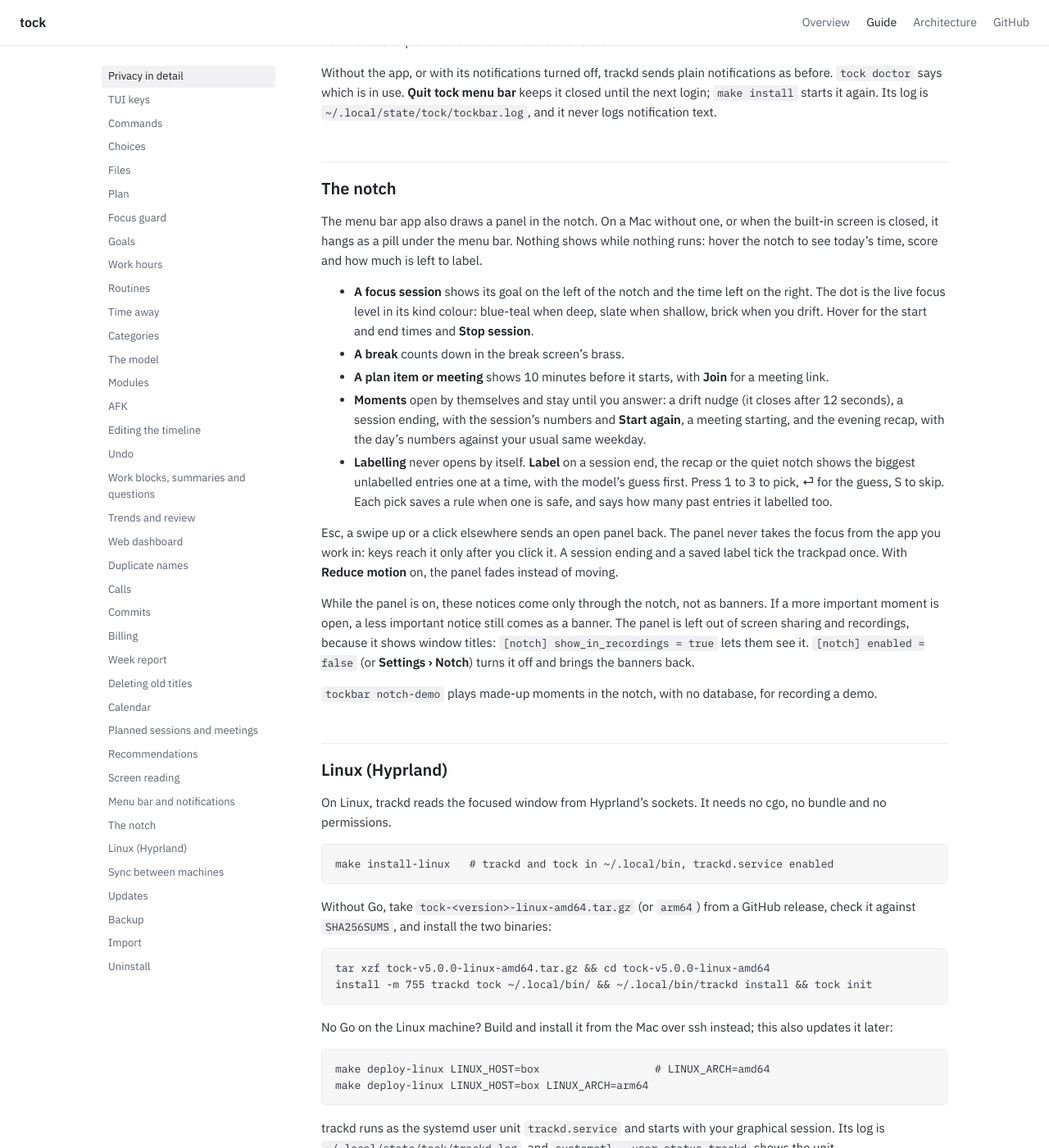
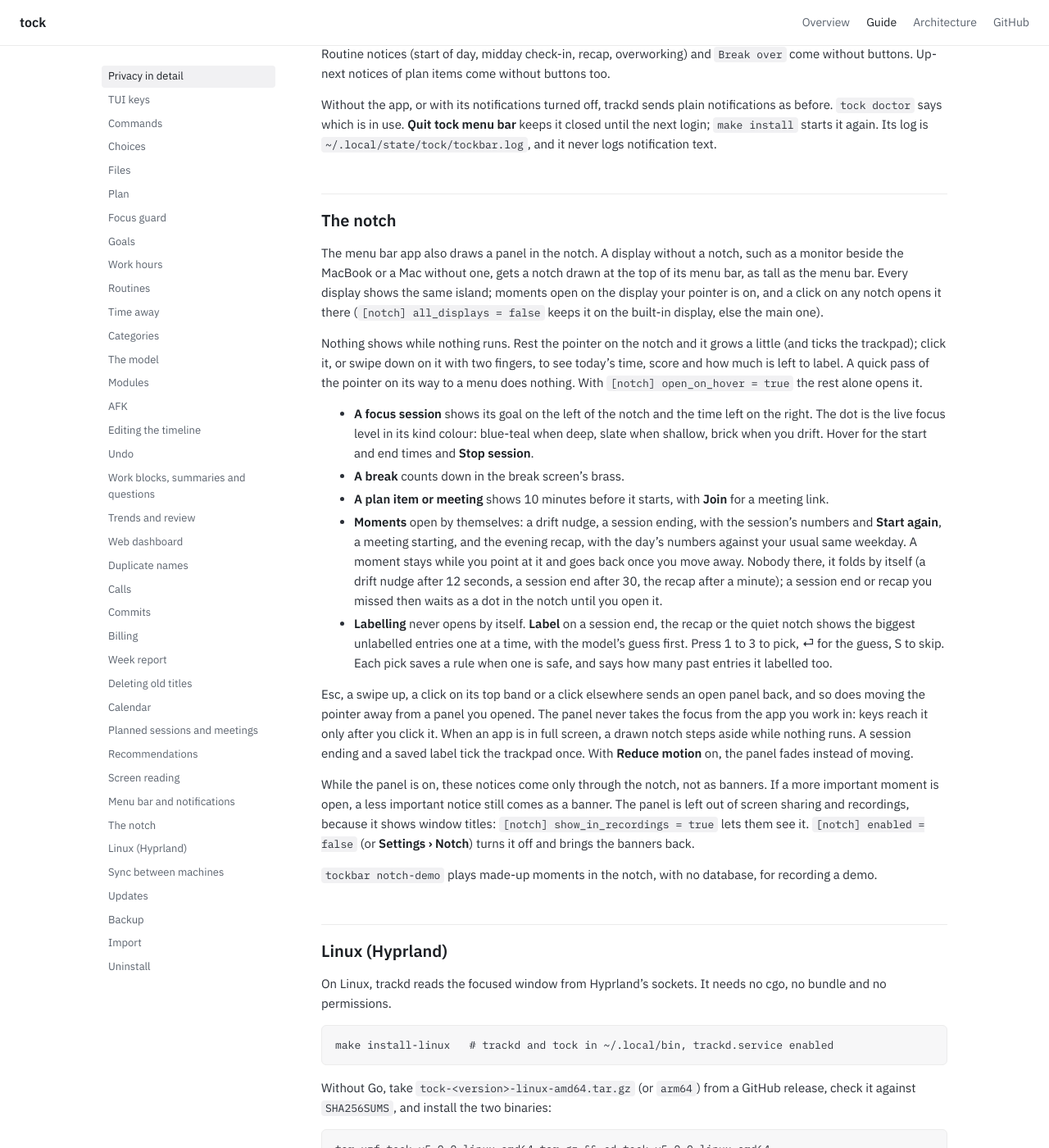
Before and after one commit to confuserdotcom/tock, a Jekyll site: the page built from docs/guide.md, in a window 1280 px wide and 1400 px high, scrolled down 25958 px. Shown: the whole window at 82% size. Built offline with Jekyll 4.4.1, drawn with Linux system fonts in a browser that asks for light colours; our own code applies the rules of GitHub Pages for plain Markdown files; some of the changed text lies outside the part shown.

Commit message:
Document the drawn notch and how it opens

```diff
--- a/docs/guide.md
+++ b/docs/guide.md
@@ -344,6 +344,8 @@
 [notch]                  # the menu bar app's panel in the notch; see The notch
 enabled = true           # false: banners instead, as before
 show_in_recordings = false # true lets screen sharing and recordings see it
+all_displays = true      # a notch on every display; false: only the built-in one
+open_on_hover = false    # true: resting the pointer opens it, no click needed
 
 [privacy]
 keep_titles = 30         # off unless set: days window titles are kept
@@ -1345,10 +1347,18 @@
 
 ## The notch
 
-The menu bar app also draws a panel in the notch. On a Mac without one, or
-when the built-in screen is closed, it hangs as a pill under the menu bar.
-Nothing shows while nothing runs: hover the notch to see today's time,
-score and how much is left to label.
+The menu bar app also draws a panel in the notch. A display without a
+notch, such as a monitor beside the MacBook or a Mac without one, gets a
+notch drawn at the top of its menu bar, as tall as the menu bar. Every
+display shows the same island; moments open on the display your pointer is
+on, and a click on any notch opens it there (`[notch] all_displays = false`
+keeps it on the built-in display, else the main one).
+
+Nothing shows while nothing runs. Rest the pointer on the notch and it grows
+a little (and ticks the trackpad); click it, or swipe down on it with two
+fingers, to see today's time, score and how much is left to label. A quick
+pass of the pointer on its way to a menu does nothing. With
+`[notch] open_on_hover = true` the rest alone opens it.
 
 - **A focus session** shows its goal on the left of the notch and the time
   left on the right. The dot is the live focus level in its kind colour:
@@ -1357,19 +1367,24 @@
 - **A break** counts down in the break screen's brass.
 - **A plan item or meeting** shows 10 minutes before it starts, with
   **Join** for a meeting link.
-- **Moments** open by themselves and stay until you answer: a drift nudge
-  (it closes after 12 seconds), a session ending, with the session's
-  numbers and **Start again**, a meeting starting, and the evening recap,
-  with the day's numbers against your usual same weekday.
+- **Moments** open by themselves: a drift nudge, a session ending, with the
+  session's numbers and **Start again**, a meeting starting, and the evening
+  recap, with the day's numbers against your usual same weekday. A moment
+  stays while you point at it and goes back once you move away. Nobody
+  there, it folds by itself (a drift nudge after 12 seconds, a session end
+  after 30, the recap after a minute); a session end or recap you missed
+  then waits as a dot in the notch until you open it.
 - **Labelling** never opens by itself. **Label** on a session end, the
   recap or the quiet notch shows the biggest unlabelled entries one at a
   time, with the model's guess first. Press 1 to 3 to pick, ⏎ for the
   guess, S to skip. Each pick saves a rule when one is safe, and says how
   many past entries it labelled too.
 
-Esc, a swipe up or a click elsewhere sends an open panel back. The panel
-never takes the focus from the app you work in: keys reach it only after
-you click it. A session ending and a saved label tick the trackpad once.
+Esc, a swipe up, a click on its top band or a click elsewhere sends an
+open panel back, and so does moving the pointer away from a panel you
+opened. The panel never takes the focus from the app you work in: keys
+reach it only after you click it. When an app is in full screen, a drawn
+notch steps aside while nothing runs. A session ending and a saved label tick the trackpad once.
 With **Reduce motion** on, the panel fades instead of moving.
 
 While the panel is on, these notices come only through the notch, not as
```
Also changed, not shown: DESIGN.md (+7 -2 lines), CHANGELOG.md.
